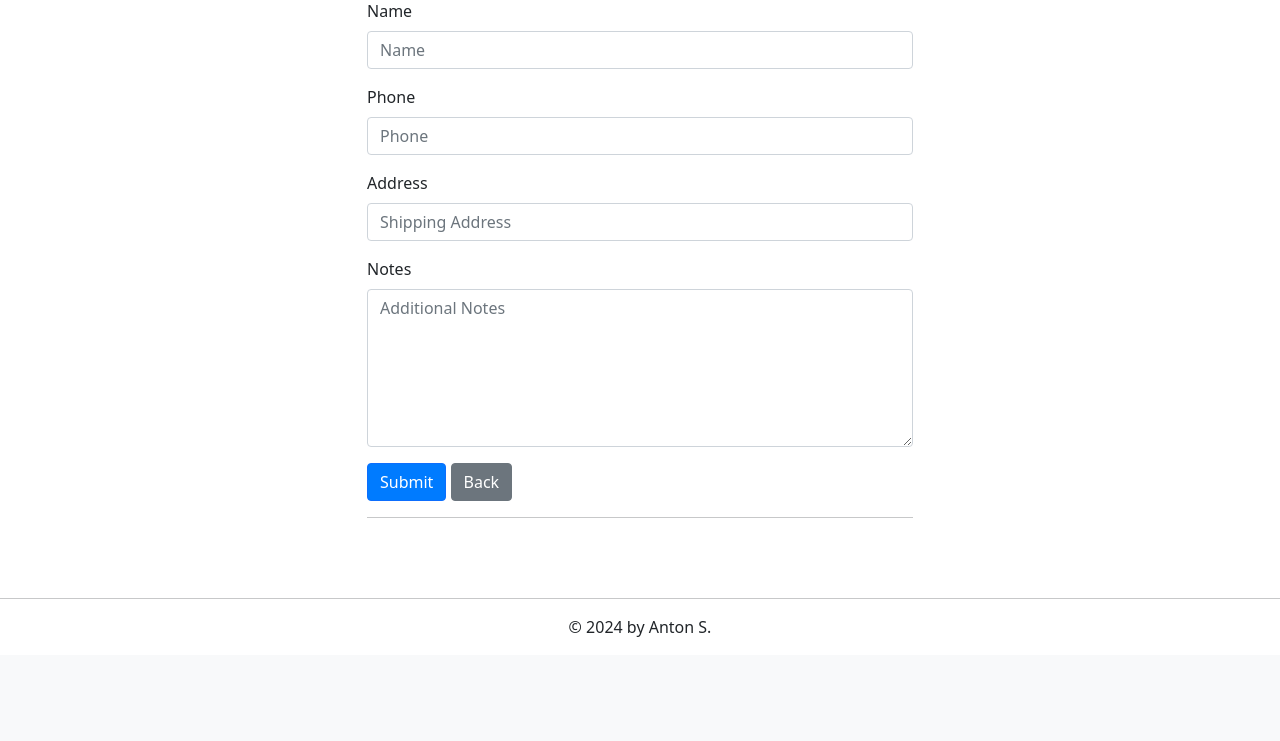
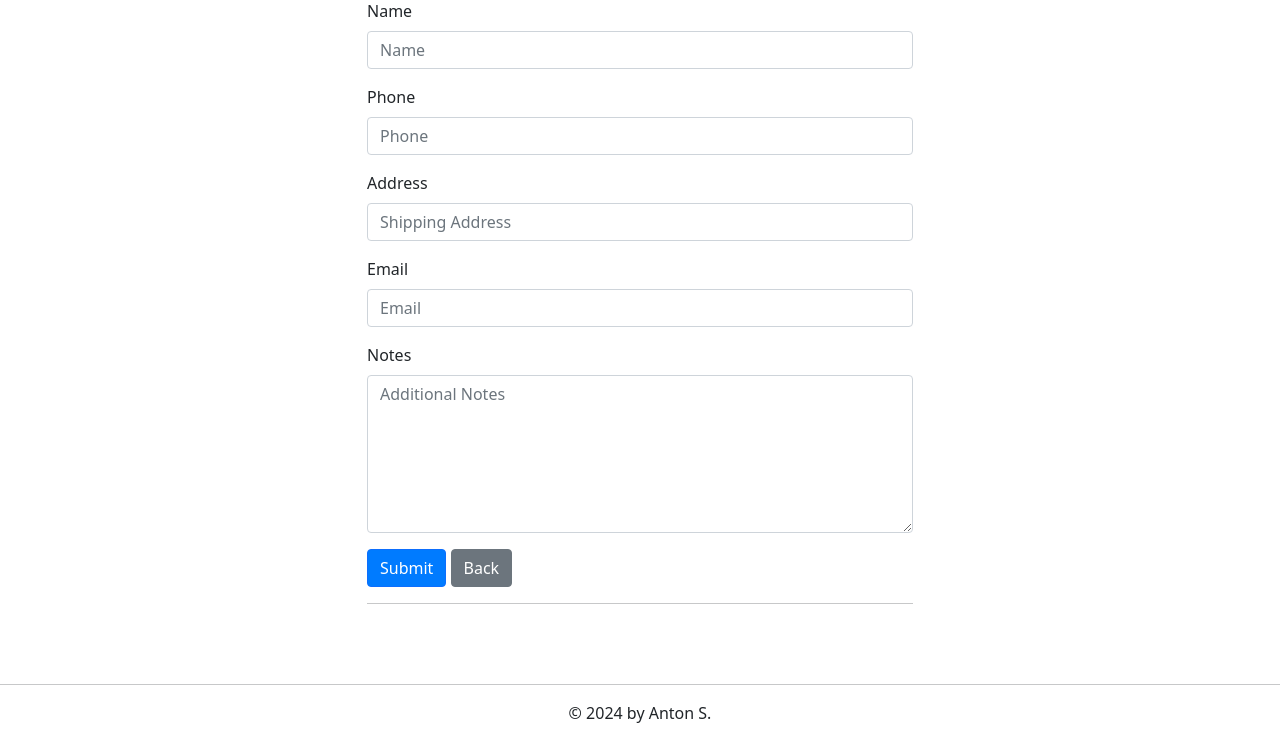
Before and after one commit to asiomchen/inventory-management, a Flask app: page /customers/new in a window 1280 px wide. Shown: the part 220-961 px from the top of the page. Before the commit the page ends 857 px from the top, so only its background shows below. Run offline with Flask 3, Linux system fonts and the light colour scheme; a user stored in the database is signed in; some libraries are stand-ins or nearby versions.

Commit message:
Add email field to customer form

```diff
--- a/customer.py
+++ b/customer.py
@@ -1,3 +1,4 @@
+import email
 from flask import render_template, request, url_for, redirect, send_from_directory, Blueprint, current_app, flash
 from flask_login import login_required
 from data import db , Customer
@@ -24,8 +25,9 @@ def new():
         name = request.form['name']
         phone = request.form['phone']
         address = request.form['address']
+        email = request.form['email']
         notes = request.form['notes']
-        customer = Customer(name=name, phone=phone, address=address, notes=notes)
+        customer = Customer(name=name, phone=phone, address=address, notes=notes , email=email)
         db.session.add(customer)
         db.session.commit()
         flash('Customer added successfully' , 'success')
--- a/templates/customers/new.html
+++ b/templates/customers/new.html
@@ -13,13 +13,17 @@
 
 
                 <div class="mb-3">
-                    <label for="Phone" class="form-label">Phone</label>
+                    <label for="phone" class="form-label">Phone</label>
                     <input type="text" class="form-control" name="phone" placeholder="Phone">
                 </div>
 
                 <div class="mb-3">
-                    <label for="Phone" class="form-label">Address</label>
+                    <label for="address" class="form-label">Address</label>
                     <input type="text" class="form-control" name="address" placeholder="Shipping Address">
+                </div>
+                <div class="mb-3">
+                    <label for="email" class="form-label">Email</label>
+                    <input type="text" class="form-control" name="email" placeholder="Email">
                 </div>
                 <div class="mb-3">
                     <label for="Notes" class="form-label">Notes</label>
```
Also changed, not shown: templates/customers/edit.html (+5 -2 lines).
